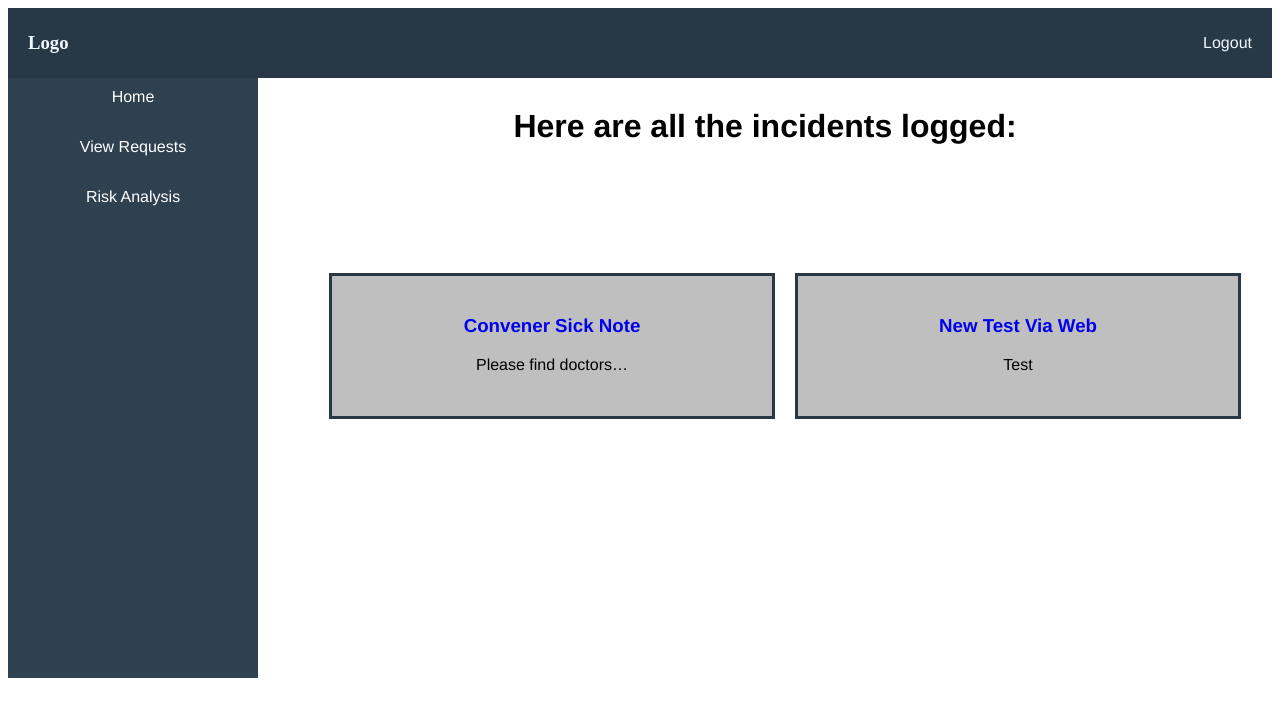
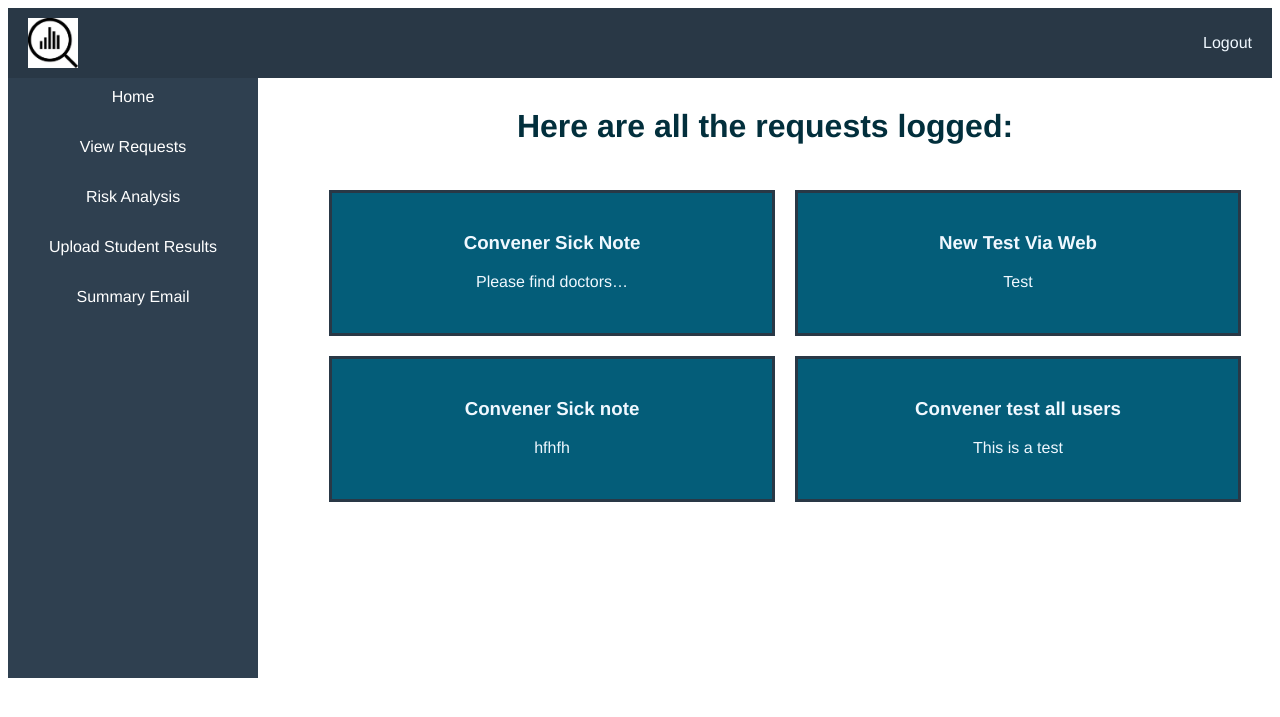
Before and after one commit to MophatMoloko/Web-Interface, a Django app: page /smart/incidents in a window 1280 px wide. Shown: the top 717 px of the page. Run offline with Django 4.2, Linux system fonts and the light colour scheme; a user stored in the database is signed in; data comes from the database, SQL or seed files in the repository; both versions use the stored data as it was after the commit; parts of the project's set-up code (start-up, migrations or seed data) failed here and were passed over.

Commit message:
latest commit for demo

```diff
--- a/webinterface/home/templates/home/logout.html
+++ b/webinterface/home/templates/home/logout.html
@@ -1,5 +1,8 @@
 {% extends 'base.html' %}
 
 {% block content %}
-<h1>Hope to see you soon</h1>
+<div class="logout-page">
+    <h1>Hope to see you soon!</h1>
+    <p>Come back to check the status of your request</p>
+</div>
 {% endblock %}
--- a/webinterface/home/urls.py
+++ b/webinterface/home/urls.py
@@ -2,6 +2,7 @@ from django.urls import path
 
 from . import views
 
+#All the accepted URL's in the Home application
 urlpatterns = [
     path('home', views.HomeView.as_view(), name='home' ),
     path('login', views.LoginInterfaceView.as_view(), name='login'),
--- a/webinterface/incidents/forms.py
+++ b/webinterface/incidents/forms.py
@@ -1,9 +1,9 @@
 from dataclasses import fields
 from socket import fromshare
-from tkinter import Widget
 from django import forms
 from .models import Incidents
 
+#Creates a form with all the required fields for the user to complete
 class IncidentsForm(forms.ModelForm):
     class Meta:
         model = Incidents
--- a/webinterface/incidents/models.py
+++ b/webinterface/incidents/models.py
@@ -1,7 +1,8 @@
 from django.db import models
 from django.contrib.auth.models import User
 
-
+#This is a class model of how our database is configured
+# that saves all the requred fields in the database
 class Incidents(models.Model):
     title = models.CharField(max_length=200)
     text = models.TextField()
--- a/webinterface/incidents/templates/incidents/incident_detail.html
+++ b/webinterface/incidents/templates/incidents/incident_detail.html
@@ -10,7 +10,6 @@
             <h3>File attachment: <p>{{incident.upload}}</p></h3>
         </div>
         <div>
-            <button><a href="" download>Click to view</a></button>
             <button><a href="{% url 'incidents.update' pk=incident.id %}">Edit</a></button>
             <button><a href="{% url 'incidents.delete' pk=incident.id %}">Delete</a></button>
             <Button><a href="{% url 'incidents.list' %}">Back</a></Button>
--- a/webinterface/incidents/templates/incidents/incidents_list.html
+++ b/webinterface/incidents/templates/incidents/incidents_list.html
@@ -5,7 +5,7 @@
 {% block content %}
 <div class="main-list">
     <h1>
-        Here are all the incidents logged:
+        Here are all the requests logged:
     </h1>
 
     <div class="list-content">
--- a/webinterface/incidents/urls.py
+++ b/webinterface/incidents/urls.py
@@ -1,6 +1,7 @@
 from django.urls import path
 from . import views
 
+#These are all the accepted URL's for the Incidents application
 urlpatterns = [
     path('incidents', views.IncidentsListView.as_view(), name="incidents.list"),
     path('incidents/<int:pk>', views.IncidentsDetailView.as_view(), name="incidents.detail"),
--- a/webinterface/incidents/views.py
+++ b/webinterface/incidents/views.py
@@ -7,37 +7,59 @@ from django.views.generic import CreateView, DetailView, ListView, UpdateView
 from django.views.generic.edit import DeleteView
 from django.contrib.auth.mixins import LoginRequiredMixin
 
+#Creates a class to delete requests made by a student
+#Takes in a generic view from Django framework
 class IncidentsDeleteView(DeleteView):
     model = Incidents
     success_url = '/smart/incidents'
     template_name = 'incidents/incidents_delete.html'
 
+#Creates a class to edit a request made by a student
+#Takes in a generic view from Django framework
 class IncidentsUpdateView(UpdateView):
     model = Incidents
     success_url = '/smart/incidents'
     form_class = IncidentsForm
 
+#Creates a class to create a new request from the user
+#Takes in a generic view from Django framework
+#Requires a user to be logged in to view requests
 class IncidentsCreateView(LoginRequiredMixin, CreateView):
     model = Incidents
     success_url = '/smart/incidents'
     form_class = IncidentsForm
     login_url ="/admin"
 
+    #The function saves the items of the form first before sending to
+    #backend database
+    #The funtion takes in the logged in user and the form the user is completing
     def form_valid(self, form):
         self.object = form.save(commit=False)
         self.object.user = self.request.user
         self.object.save()
         return HttpResponseRedirect(self.get_success_url())
 
+
+#Creates a class to view all requests a user has made
+#Takes in a generic view from Django framework
+#Requires a user to be logged in to view request
 class IncidentsListView(LoginRequiredMixin, ListView):
     model = Incidents
     context_object_name = "incidents"
     template_name ='incidents/incidents_list.html'
     login_url = "/admin"
 
+    #This funtion tests if user is Convener to show all requests
+    #else, only show a request of the logged in user
     def get_queryset(self):
-        return self.request.user.incidents.all()
+        if self.request.user.is_superuser:
+             Users = Incidents.objects.all()
+        else:
+            Users = self.request.user.incidents.all()
+        return Users
 
+#Creates a class to view only selected request
+#Takes in a generic view from Django framework
 class IncidentsDetailView(DetailView):
     model = Incidents
     context_object_name= "incident"
--- a/webinterface/static/styles/style.css
+++ b/webinterface/static/styles/style.css
@@ -1,3 +1,9 @@
+.welcome {
+    margin: 50px 120px 50px 120px ;
+    font-family: 'Franklin Gothic Medium', 'Arial Narrow', Arial, sans-serif;
+    text-align: center;
+}
+
 .wrapper {
     display: inline-flex;
 }
@@ -57,12 +63,6 @@ nav li:hover {
     background-color: rgb(109, 175, 232);
 }
 
-.welcome {
-    margin: 30px;
-    font-family: 'Franklin Gothic Medium', 'Arial Narrow', Arial, sans-serif;
-    text-align: center;
-}
-
 .main-list {
     margin: 30px;
     font-family: 'Franklin Gothic Medium', 'Arial Narrow', Arial, sans-serif;
@@ -70,6 +70,7 @@ nav li:hover {
 
 .main-list h1 {
     text-align: center;
+    color: #022f3c;
 }
 
 .list-content {
@@ -84,11 +85,16 @@ nav li:hover {
 
 .list-outer {
     align-content: center;
-    background-color: #bfbfbf;
+    background-color: #045d79;
     border:solid #293846;
     margin: 10px;
     padding: 5px;
+    color: aliceblue;
 
+}
+
+.list-outer:hover {
+    background-color: #607a82;
 }
 
 .list-inner {
@@ -101,6 +107,7 @@ nav li:hover {
 
 .list-inner a{
     text-decoration: none;
+    color: aliceblue;
 }
 
 .detailView {
@@ -112,7 +119,7 @@ nav li:hover {
     width: 600px;
     height: 400px;
     text-align: center;
-    background-color: #2F4050;
+    background-color: #045d79;
     margin-left: 20%;
     margin-right: 20%;
     font-family: 'Franklin Gothic Medium', 'Arial Narrow', Arial, sans-serif;
@@ -139,3 +146,10 @@ nav li:hover {
     font-size: small;
     font-family: 'Franklin Gothic Medium', 'Arial Narrow', Arial, sans-serif;
 }
+
+.logout-page {
+    margin: 150px 220px 100px 300px ;
+    font-family: 'Franklin Gothic Medium', 'Arial Narrow', Arial, sans-serif;
+    text-align: center;
+    color: #022f3c;
+}
--- a/webinterface/static/templates/base.html
+++ b/webinterface/static/templates/base.html
@@ -11,7 +11,7 @@
         <nav>
             <!--Logo-->
             <div class="logo">
-                <h3>Logo</h3>
+                <img src="{% static "styles/graph.jpg" %}" width="50" >
             </div>
 
             <!--Nav Bar-->
@@ -40,6 +40,14 @@
 
                     <div>
                         <a>Risk Analysis</a>
+                    </div>
+
+                    <div>
+                        <a>Upload Student Results</a>
+                    </div>
+
+                    <div>
+                        <a>Summary Email</a>
                     </div>
 
                     <!--Not See-->
--- a/webinterface/webinterface/urls.py
+++ b/webinterface/webinterface/urls.py
@@ -18,6 +18,7 @@ from django.urls import path, include
 from django.conf import settings
 from django.conf.urls.static import static
 
+#All the allowed URL's in the webinterface application
 urlpatterns = [
     path('admin/', admin.site.urls),
     path('', include('home.urls')),
```
Also changed, not shown: webinterface/home/templates/home/login.html (+11 -4 lines), webinterface/home/views.py (+6 -1 lines), webinterface/incidents/templates/incidents/incidents_form.html (+8 -2 lines), webinterface/media/uploads/aside.txt (added, +28 -0 lines), webinterface/db.sqlite3, webinterface/static/styles/graph.jpg (added).
